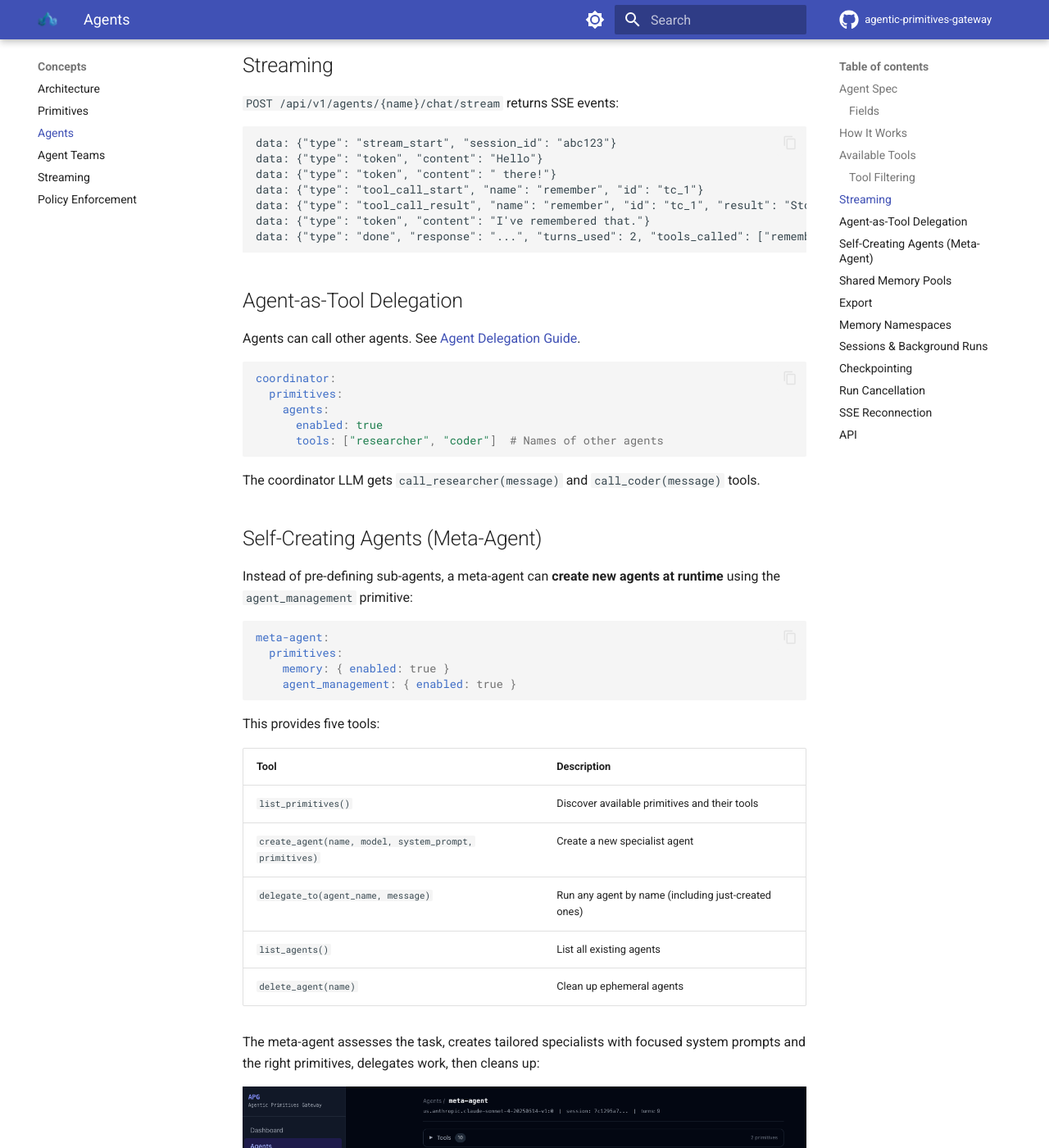
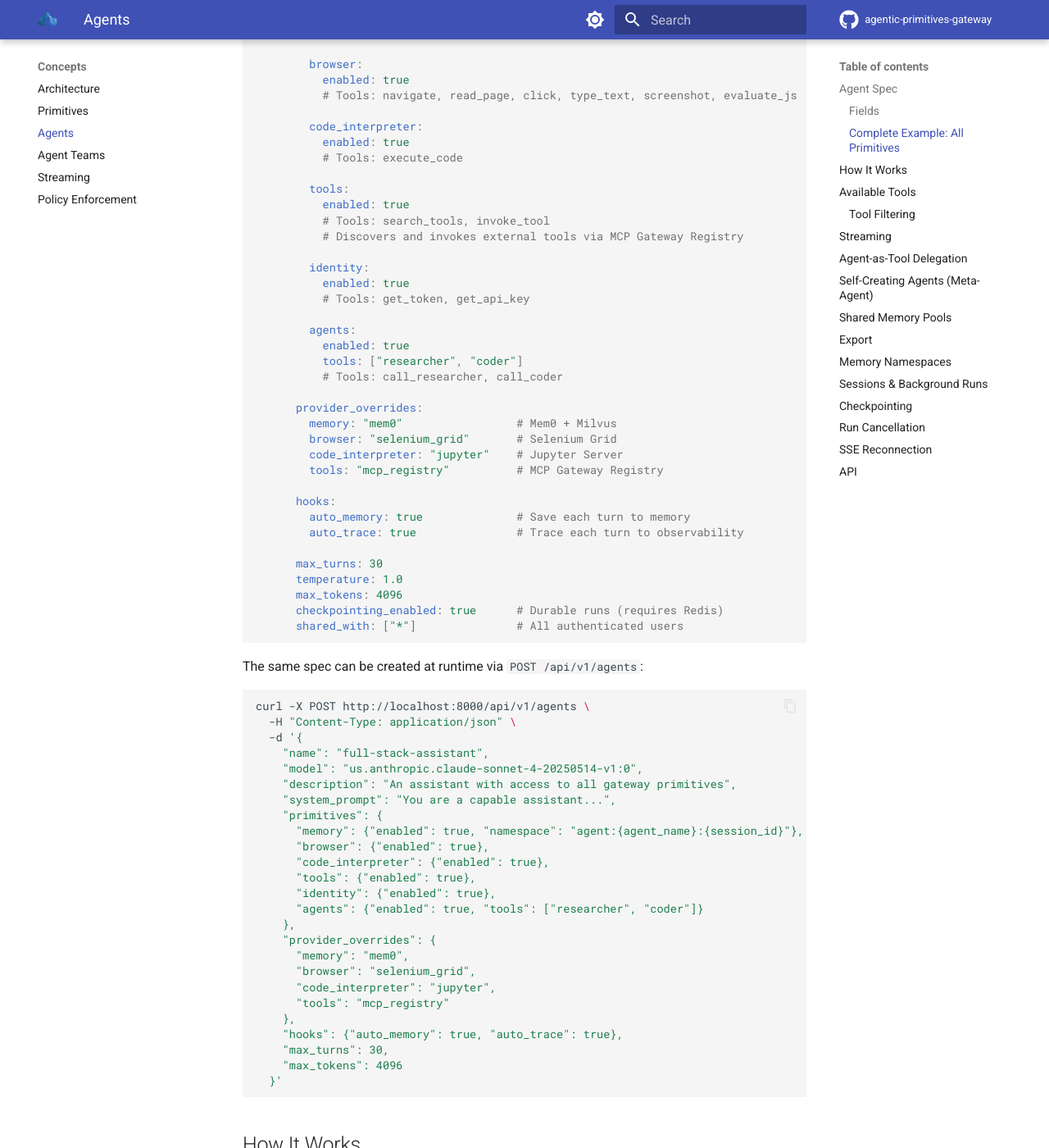
Before and after one commit to agentic-community/agentic-primitives-gateway, an MkDocs documentation site: the page built from docs/concepts/agents.md, in a window 1280 px wide and 1400 px high, scrolled down 2367 px. Shown: the whole window at 82% size. Built offline with MkDocs 1.6.1 and Material for MkDocs 9.7.7, drawn with Linux system fonts in a browser that asks for light colours; comment, search, counter and statistics services are not loaded; some of the changed text lies outside the part shown.

Commit message:
add comprehensive agent spec example with all primitives (#4)
Add a complete YAML example showing every primitive the gateway supports
(memory, browser, code_interpreter, tools, identity, agents) with
provider overrides, hooks, and the equivalent API call. Also add missing
fields to the spec table (max_tokens, checkpointing_enabled, shared_with)
and PrimitiveConfig sub-fields. Add agent_management to the tools table.

````diff
--- a/docs/concepts/agents.md
+++ b/docs/concepts/agents.md
@@ -42,6 +42,112 @@ agents:
 | `hooks.auto_trace` | Auto-trace to observability | `true` |
 | `max_turns` | Maximum LLM calls per chat | `20` |
 | `temperature` | LLM temperature | `1.0` |
+| `max_tokens` | Maximum output tokens per LLM call | `null` (model default) |
+| `checkpointing_enabled` | Durable runs that survive server restarts (requires Redis) | `false` |
+| `shared_with` | Users/groups with access; `["*"]` for all authenticated users | `[]` (private) |
+
+Each primitive entry supports:
+
+| Field | Description | Default |
+|-------|-------------|---------|
+| `enabled` | Whether the primitive is active | `true` |
+| `tools` | Specific tools to allow; `null` includes all | `null` |
+| `namespace` | Memory namespace (memory primitive only); supports `{agent_name}`, `{session_id}` placeholders | `null` |
+| `shared_namespaces` | Shared memory pool names (memory primitive only) | `null` |
+
+### Complete Example: All Primitives
+
+An agent spec that enables every primitive the gateway supports:
+
+```yaml
+agents:
+  specs:
+    full-stack-assistant:
+      model: "us.anthropic.claude-sonnet-4-20250514-v1:0"
+      description: "An assistant with access to all gateway primitives"
+      system_prompt: |
+        You are a capable assistant with memory, web browsing, code execution,
+        external tool access, identity services, and the ability to delegate
+        tasks to specialized agents.
+
+        Always search memory before saying you don't know something.
+        When tasks can be handled by a specialist, delegate to the
+        appropriate agent.
+
+      primitives:
+        memory:
+          enabled: true
+          namespace: "agent:{agent_name}:{session_id}"
+          # Tools: remember, recall, search_memory, forget, list_memories
+
+        browser:
+          enabled: true
+          # Tools: navigate, read_page, click, type_text, screenshot, evaluate_js
+
+        code_interpreter:
+          enabled: true
+          # Tools: execute_code
+
+        tools:
+          enabled: true
+          # Tools: search_tools, invoke_tool
+          # Discovers and invokes external tools via MCP Gateway Registry
+
+        identity:
+          enabled: true
+          # Tools: get_token, get_api_key
+
+        agents:
+          enabled: true
+          tools: ["researcher", "coder"]
+          # Tools: call_researcher, call_coder
+
+      provider_overrides:
+        memory: "mem0"                 # Mem0 + Milvus
+        browser: "selenium_grid"       # Selenium Grid
+        code_interpreter: "jupyter"    # Jupyter Server
+        tools: "mcp_registry"          # MCP Gateway Registry
+
+      hooks:
+        auto_memory: true              # Save each turn to memory
+        auto_trace: true               # Trace each turn to observability
+
+      max_turns: 30
+      temperature: 1.0
+      max_tokens: 4096
+      checkpointing_enabled: true      # Durable runs (requires Redis)
+      shared_with: ["*"]               # All authenticated users
+```
+
+The same spec can be created at runtime via `POST /api/v1/agents`:
+
+```bash
+curl -X POST http://localhost:8000/api/v1/agents \
+  -H "Content-Type: application/json" \
+  -d '{
+    "name": "full-stack-assistant",
+    "model": "us.anthropic.claude-sonnet-4-20250514-v1:0",
+    "description": "An assistant with access to all gateway primitives",
+    "system_prompt": "You are a capable assistant...",
+    "primitives": {
+      "memory": {"enabled": true, "namespace": "agent:{agent_name}:{session_id}"},
+      "browser": {"enabled": true},
+      "code_interpreter": {"enabled": true},
+      "tools": {"enabled": true},
+      "identity": {"enabled": true},
+      "agents": {"enabled": true, "tools": ["researcher", "coder"]}
+    },
+    "provider_overrides": {
+      "memory": "mem0",
+      "browser": "selenium_grid",
+      "code_interpreter": "jupyter",
+      "tools": "mcp_registry"
+    },
+    "hooks": {"auto_memory": true, "auto_trace": true},
+    "max_turns": 30,
+    "max_tokens": 4096
+  }'
+```
 
 ## How It Works
 
@@ -69,6 +175,7 @@ Each enabled primitive provides tools to the LLM:
 | **tools** | `search_tools`, `invoke_tool` |
 | **identity** | `get_token`, `get_api_key` |
 | **agents** | `call_{agent_name}` (dynamic, one per sub-agent) |
+| **agent_management** | `create_agent`, `list_agents`, `list_primitives`, `delete_agent`, `delegate_to` |
 
 ### Tool Filtering
 
````
